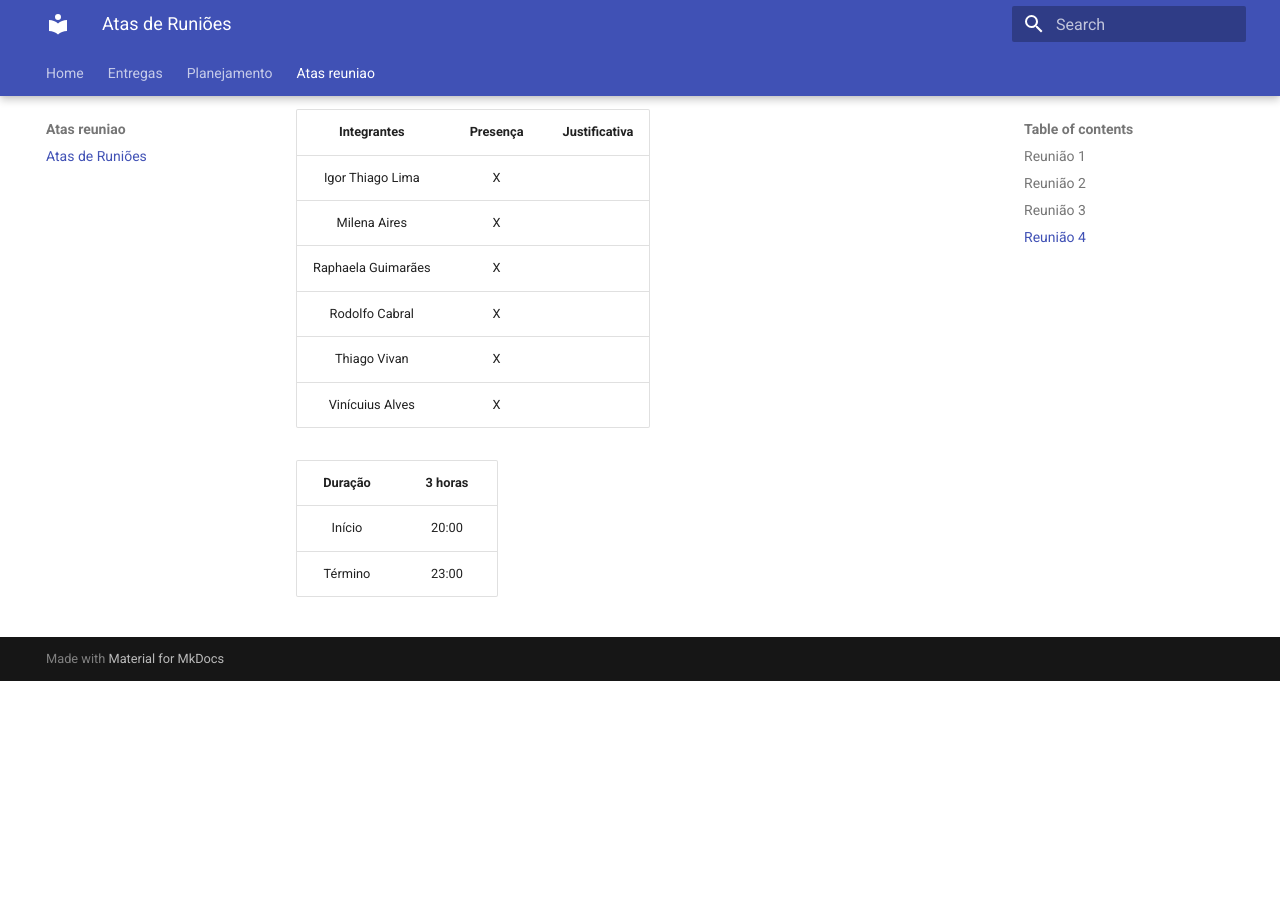
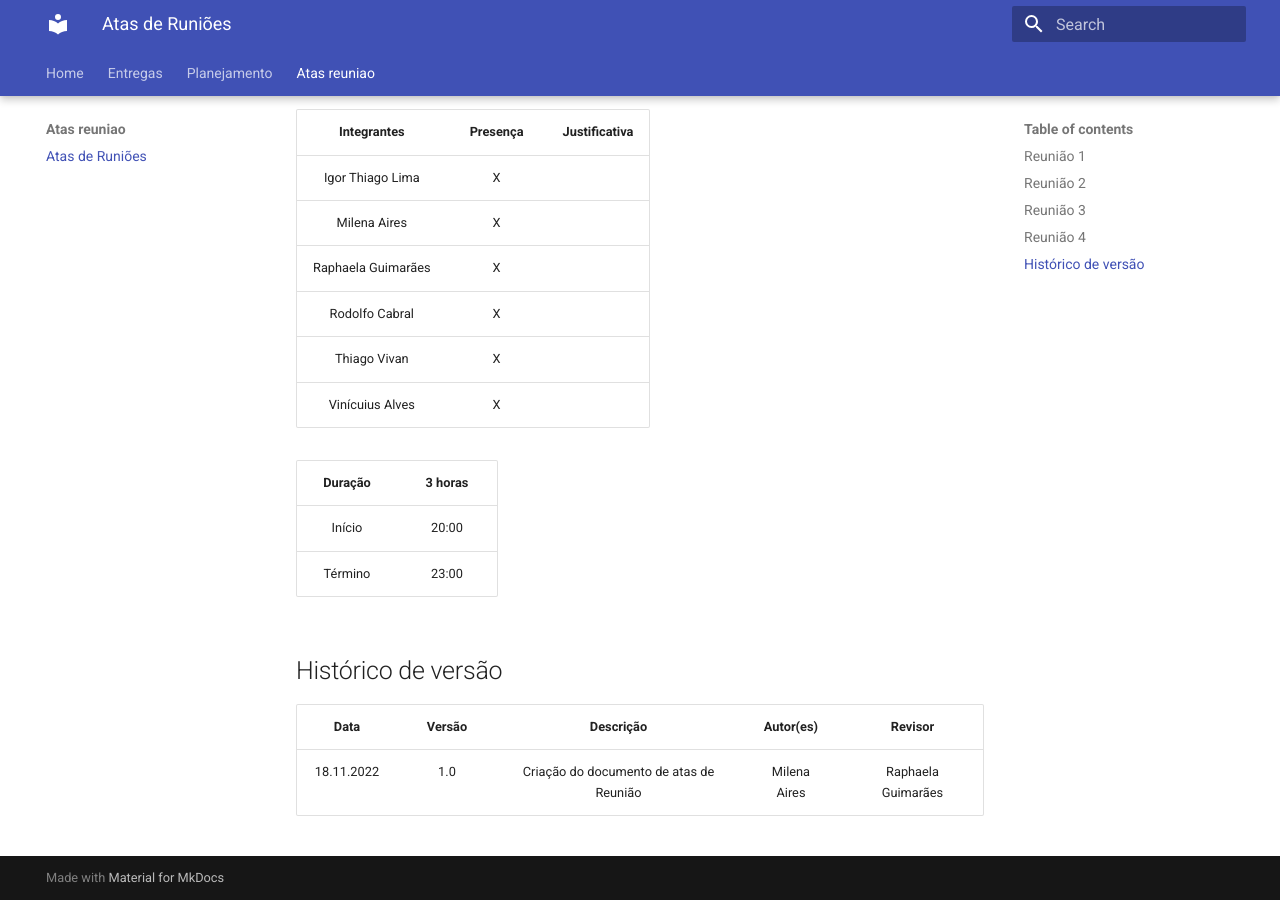
Before and after one commit to mdsreq-fga-unb/2022.2-Aprender3, an MkDocs documentation site: the page built from docs/atas_reuniao/reunioes.md, in a window 1280 px wide and 900 px high, scrolled down 2853 px. Built offline with MkDocs 1.6.1 and Material for MkDocs 9.7.7, drawn with Linux system fonts in a browser that asks for light colours; before the commit the page ends 3534 px from its top, so only the background shows below that.

Commit message:
Padronização de Versionamento em entregas e atas

```diff
--- a/docs/Entregas/Pontos de controle/ponto_de_controle_1.md
+++ b/docs/Entregas/Pontos de controle/ponto_de_controle_1.md
@@ -12,3 +9,10 @@ Na entrega 1 foi entregue a wiki do projeto. Nela possui o planejamento do Proje
 
 Para mostrar o resultado a equipe gravou um vídeo demonstrando o git pages e explicando alguns pontos:
 [Entrega 1 - Planejamento do Projeto Aprender3](https://youtu.be/tGAahnjMLjE)
+
+
+
+## Histórico de versão
+|    Data    | Versão | Descrição    | Autor(es)    | Revisor            |
+| :--------: | :----: | :----------: | :----------: | :----------------: |
+| 18.11.2022 |  1.0   | Criação do documento de ponto de controle 1 | Milena Aires | Raphaela Guimarães |
--- a/docs/atas_reuniao/reunioes.md
+++ b/docs/atas_reuniao/reunioes.md
@@ -87,3 +87,9 @@
 |:-------:|:----:|
 |Início   |  20:00 |
 |Término  |  23:00 |
+
+
+## Histórico de versão
+|    Data    | Versão | Descrição    | Autor(es)    | Revisor            |
+| :--------: | :----: | :----------: | :----------: | :----------------: |
+| 18.11.2022 |  1.0   | Criação do documento de atas de Reunião | Milena Aires | Raphaela Guimarães |
```
Also changed, not shown: other parts of docs/Entregas/Pontos de controle/ponto_de_controle_1.md (+0 -3 lines), docs/Entregas/Entregas_da_disciplina.md (+6 -0 lines).
